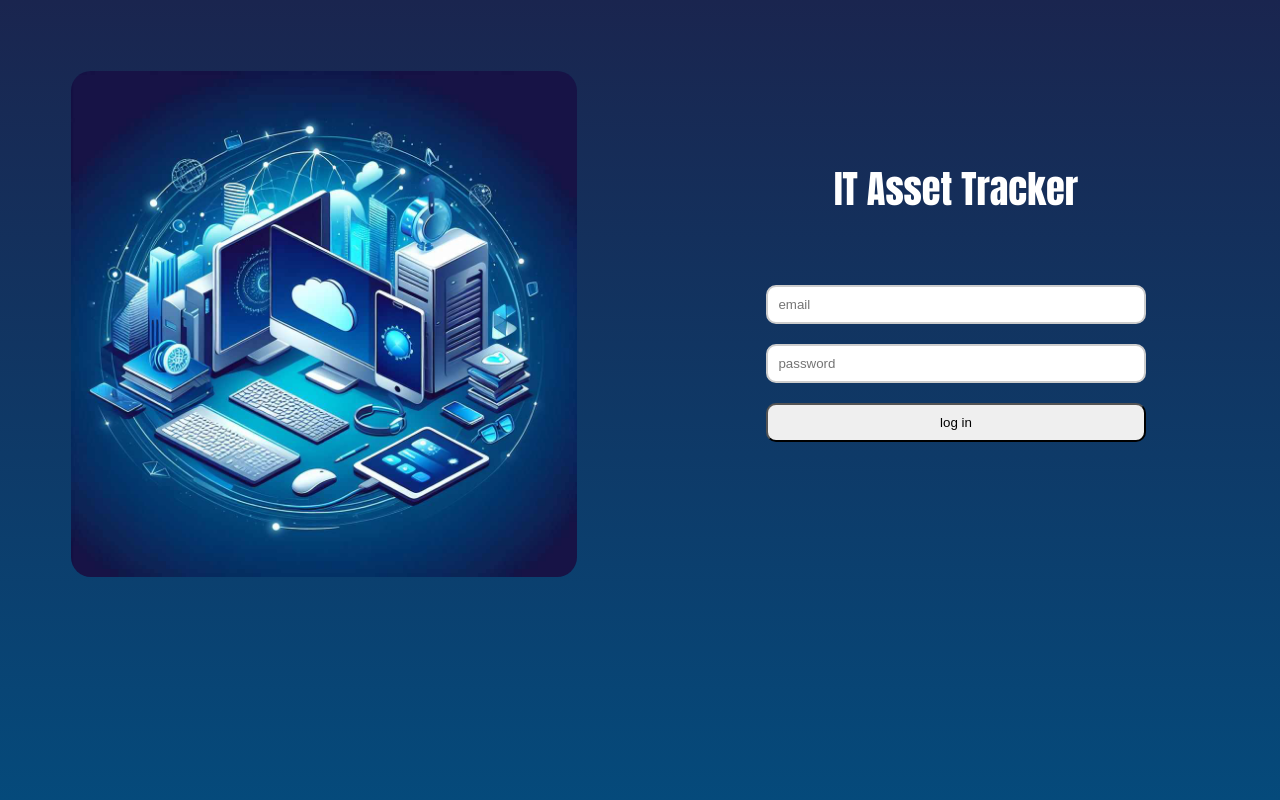
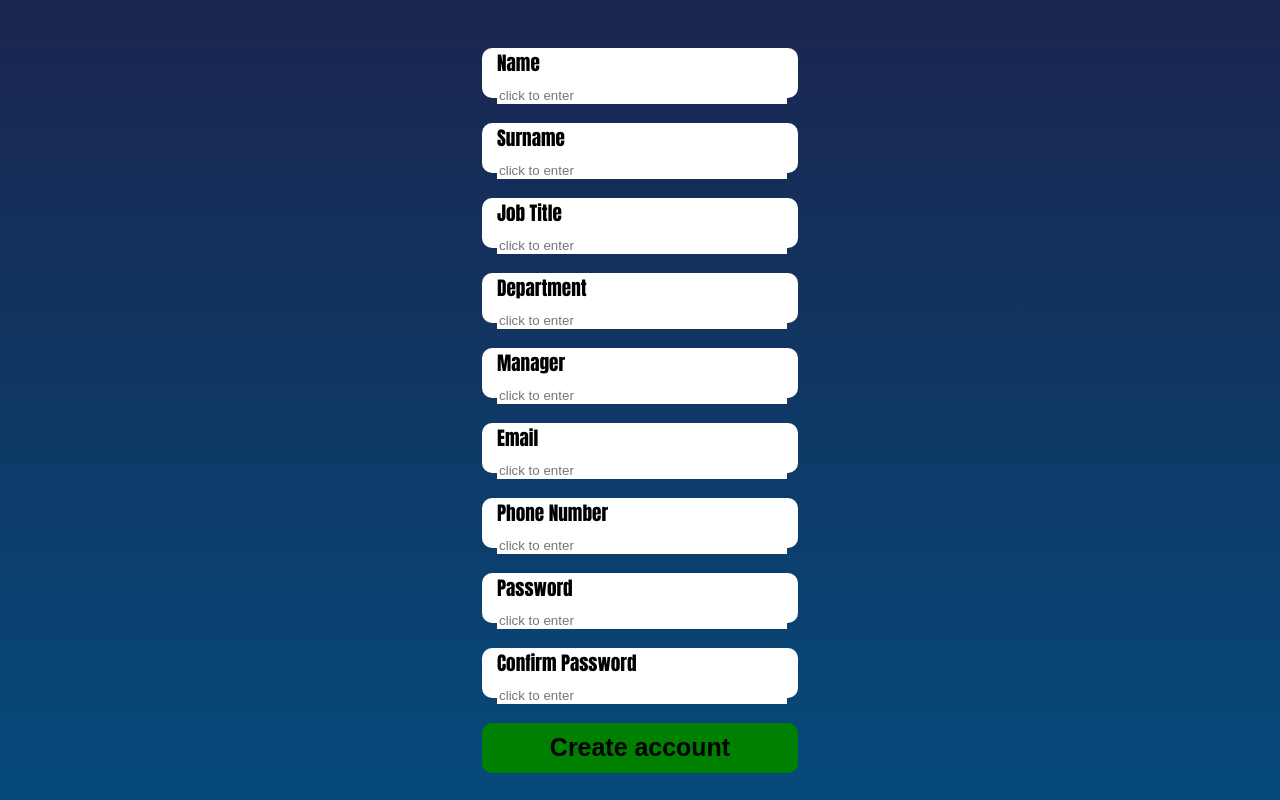
Before and after one commit to warcholmiroslaw/IT-Asset-Tracker, a PHP site: page /signUp in a window 1280 px wide. Run offline with PHP 8.4, Linux system fonts and the light colour scheme; some libraries are stand-ins or nearby versions.

Commit message:
add sign up feature

```diff
--- a/public/css/login.css
+++ b/public/css/login.css
@@ -57,7 +57,7 @@ input:focus{
 }
 
 #loginForm input,
-#loginForm button {
+button {
     width: 60%;
     padding: 10px;
     margin: 10px 0;
@@ -65,6 +65,10 @@ input:focus{
     box-sizing: border-box;
     justify-content: space-evenly;
     align-items: center;
+}
+
+.sign-up {
+    margin-left: 20%;
 }
 
 #loginForm input {
@@ -103,4 +107,9 @@ input:focus{
     #title {
         margin-top: 10%;
     }
+
+    .sign-up{
+        margin-left: 0%;
+        width: 80%;
+    }
 }
--- /dev/null
+++ b/public/scripts/validateUser.js
@@ -0,0 +1,125 @@
+const fields = [
+    {
+        name: 'name',
+        label: 'First Name',
+        type: 'text',
+        pattern: "^[A-Z][a-z]*$",
+        required: true
+    },
+    {
+        name: 'surname',
+        label: 'Surname',
+        type: 'text',
+        pattern: "^[A-Z][a-z]*$",
+        required: true
+    },
+    {
+        name: 'job_title',
+        label: 'Job Title',
+        type: 'text',
+        required: true
+    },
+    {
+        name: 'department',
+        label: 'Department',
+        type: 'text',
+        required: true
+    },
+    {
+        name: 'manager',
+        label: 'Manager',
+        type: 'text',
+        pattern: "^[A-Z][a-z]*\\s[A-Z][a-z]*$",
+        required: true
+    },
+    {
+        name: 'email',
+        label: 'Email',
+        type: 'email',
+        pattern: "^[a-zA-Z0-9._%+-]+@[a-zA-Z0-9.-]+\\.[a-zA-Z]{2,}$",
+        required: true
+    },
+    {
+        name: 'phone_number',
+        label: 'Phone Number',
+        type: 'tel',
+        pattern: "^\\+?[0-9]{7,15}$",
+        required: true
+    },
+    {
+        name: 'password',
+        label: 'Password',
+        type: 'password',
+        minlength: 8,
+        required: true
+    },
+    {
+        name: 'confirm_password',
+        label: 'Confirm Password',
+        type: 'password',
+        minlength: 8,
+        required: true
+    }
+];
+
+// wait for HTML to load
+var form = '';
+document.addEventListener('DOMContentLoaded', init);
+var errors = false;
+
+
+function init() {
+    form = document.querySelector('form')
+
+    if (form) {
+        form.addEventListener('submit', handleSubmit);
+    }
+}
+
+
+function handleSubmit(e) {
+
+
+    e.preventDefault();
+
+    fields.forEach(function (field) {
+        const value = form.elements[field.name].value;
+        var errorMessageText = form.querySelector(`.errorMessage[name="${field.name}"]`);
+        console.log(errorMessageText);
+        errorMessageText.innerHTML   = '';
+
+
+        if (field.required) {
+            if (value.length === 0) {
+                errorMessageText.innerHTML = "Pole nie moze byc puste!";
+                errors = true;
+            }
+        }
+
+        if (field.pattern) {
+            const reg = new RegExp(field.pattern);
+            console.log(value);
+            if (!reg.test(value)) {
+                errorMessageText.innerHTML = ('Dane zawierają niedozwolone znaki lub nie są zgodne z przyjętym wzorem.');
+
+                errors = true;
+            }
+        }
+
+    });
+
+
+    const password = form.elements['password'].value;
+    const confirmPassword = form.elements['confirm_password'].value;
+
+    if (password !== confirmPassword) {
+        const confirmPasswordError = form.querySelector('.errorMessage[name="confirm_password"]');
+        confirmPasswordError.innerHTML = 'Hasła muszą być takie same!';
+        errors = true;
+    }
+
+    if (errors === false) {
+        alert('Dane zostały wypełnione prawidłowo!');
+        e.target.submit();
+    }
+}
--- a/public/views/addDevice.php
+++ b/public/views/addDevice.php
@@ -6,8 +6,8 @@
     <link rel="stylesheet" type="text/css" href="public/css/addDevice.css">
     <link rel="stylesheet" type="text/css" href="public/css/background.css">
 
-    <script defer src="public/scripts/addDeviceForm.js" defer></script>
-    <script defer src="public/scripts/validateDevice.js" defer></script>
+    <script  src="public/scripts/addDeviceForm.js" defer></script>
+    <script  src="public/scripts/validateDevice.js" defer></script>
     <title><?php if(isset($title)){echo $title;}?></title>
 </head>
 <body>
--- a/public/views/editDevice.php
+++ b/public/views/editDevice.php
@@ -6,7 +6,7 @@
     <link rel="stylesheet" type="text/css" href="public/css/editDevice.css">
     <link rel="stylesheet" type="text/css" href="public/css/background.css">
 
-    <script defer src="public/scripts/validateDevice.js" defer></script>
+    <script  src="public/scripts/validateDevice.js" defer></script>
     <title>Device properties</title>
 </head>
 <body>
--- a/public/views/login.php
+++ b/public/views/login.php
@@ -25,6 +25,7 @@
             </div>
             <button type="submit">log in</button>
         </form>
+        <button class = "sign-up" type="submit" onclick="window.location.href='/signUp'">Sign up</button>
     </div>
 </body>
 </html>
--- /dev/null
+++ b/public/views/signUp.php
@@ -0,0 +1,49 @@
+<!DOCTYPE html>
+<html lang="en">
+<head>
+    <meta charset="UTF-8">
+    <meta name="viewport" content="width=device-width, initial-scale=1.0">
+    <link rel="stylesheet" type="text/css" href="public/css/addDevice.css">
+    <link rel="stylesheet" type="text/css" href="public/css/background.css">
+
+    <script src="public/scripts/addUserForm.js" defer></script>
+    <script src="public/scripts/validateUser.js" defer></script>
+    <title><?php if(isset($title)){echo $title;}?></title>
+</head>
+<body>
+<?php if (isset($user) && !empty($user)): ?>
+    <?php $attributes = $user->getColumnMapping(); ?>
+
+    <form action = '/signUp' method="POST" class = 'device-properties'>
+
+        <?php foreach ($attributes as $attribute => $label): ?>
+
+            <?php if ($attribute != "account_type" && $attribute != "id" && $attribute != "created_at"): ?>
+
+                <div class = 'set <?php echo $attribute ?>'>
+                        <span>
+                            <?php echo $label ?>
+                        </span>
+                        <?php if ($attribute == "confirm_password" || $attribute == "password"): ?>
+
+                            <input required type="password" name="<?php echo $attribute ?>"placeholder="click to enter">
+                        <? else: ?>
+                            <input required type="text" name="<?php echo $attribute ?>"placeholder="click to enter">
+                        <?php endif;?>
+                </div>
+                    <span class='errorMessage' name = '<?php echo $attribute?>'>
+                <?php if (isset($errors[$attribute])): ?>
+                    <?php echo htmlspecialchars($errors[$attribute]); ?>
+                <?php endif; ?>
+                    </span>
+            <?php endif; ?>
+
+        <?php endforeach ?>
+
+        <button  class = 'submitForm' type="submit">Create account</button>
+    </form>
+
+<?php endif; ?>
+
+</body>
+</html>
--- /dev/null
+++ b/src/controllers/UserController.php
@@ -0,0 +1,62 @@
+<?php
+
+require_once 'AppController.php';
+require_once 'OwnershipController.php';
+require_once __DIR__ . '/../models/Users.php';
+require_once __DIR__ . '/../../Database.php';
+
+
+class UserController extends AppController
+{
+
+    public function signUp()
+    {
+
+        $this->render('signUp', [
+            "title" => "Sign Up",
+            "user" => new Users()
+        ]);
+    }
+
+    public function addUser()
+    {
+        if ($this->isPost()) {
+
+            header('Content-Type: application/json');
+
+            $response = array();
+//            var_dump($_POST);
+//            exit();
+            $managerName = $_POST["manager"];
+
+            $managerId = $this->userRepository->ifUserExists($managerName);
+            if ($managerId) {
+                $_POST['manager'] = $managerId;
+                $uniqueUser = $this->userRepository->loginCheck($_POST['email']);
+
+                $_POST['account_type'] = 'user';
+                // if user doesn't exists add new user to database
+                if (!$uniqueUser) {
+
+                    $this->userRepository->createUser($_POST);
+                } else {
+                    $response['email'] = "User with this email already exists!";
+                }
+
+                $url = "http://$_SERVER[HTTP_HOST]";
+                header("Location: {$url}/login");
+                exit();
+            } else {
+                $response['manager'] = "This manager doesn't exist!";
+
+                $this->render('signUp', [
+                    "title" => "Sign Up",
+                    "user" => new Users(),
+                    "errors" => $response
+                ]);
+            }
+            exit();
+        }
+    }
+
+}
--- a/src/models/Users.php
+++ b/src/models/Users.php
@@ -13,6 +13,8 @@ class Users extends Model{
     private $email;
     private $phone_number;
     private $password;
+
+    private $confirm_password;
     private $created_at;
 
     public function __construct(){
@@ -25,14 +27,15 @@ class Users extends Model{
         'id' => 'Id',
         'name' => 'Name',
         'surname' => 'Surname',
-        'account_type' => 'AccountType',
-        'job_title' => 'JobTitle',
+        'account_type' => 'Account Type',
+        'job_title' => 'Job Title',
         'department' => 'Department',
         'manager' => 'Manager',
         'email' => 'Email',
-        'phone_number' => 'PhoneNumber',
+        'phone_number' => 'Phone Number',
         'password' => 'Password',
-        'created_at' => 'CreatedAt'
+        'confirm_password' => 'Confirm Password',
+        'created_at' => 'Created At'
         ];
     }
 
--- a/src/repository/UserRepository.php
+++ b/src/repository/UserRepository.php
@@ -33,4 +33,29 @@ class UserRepository extends Database
         $statement->execute();
         return $statement->fetchObject( self::USERS_TABLE);
     }
+
+    public function createUser($newUser){
+        $statement = $this->database->connect()->prepare("
+            INSERT INTO users (name, surname, account_type, job_title, department, manager, phone_number, email, password)
+            VALUES (:name, :surname, :account_type, :job_title, :department, :manager, :phone_number, :email, :password)
+        ");
+        $newUser['password'] = $this->hashPassword($newUser['password']);
+
+//        echo $newUser;
+        $statement->bindParam(':name', $newUser['name']);
+        $statement->bindParam(':surname', $newUser['surname']);
+        $statement->bindParam(':account_type', $newUser['account_type']);
+        $statement->bindParam(':job_title', $newUser['job_title']);
+        $statement->bindParam(':department', $newUser['department']);
+        $statement->bindParam(':manager', $newUser['manager']);
+        $statement->bindParam(':phone_number', $newUser['phone_number']);
+        $statement->bindParam(':email', $newUser['email']);
+        $statement->bindParam(':password', $newUser['password']);
+        $statement->execute();
+    }
+
+    private function hashPassword($password){
+        return password_hash($password, PASSWORD_DEFAULT);
+    }
+
 }
```
Also changed, not shown: index.php (+33 -11 lines), public/scripts/validateDevice.js (+17 -0 lines).
